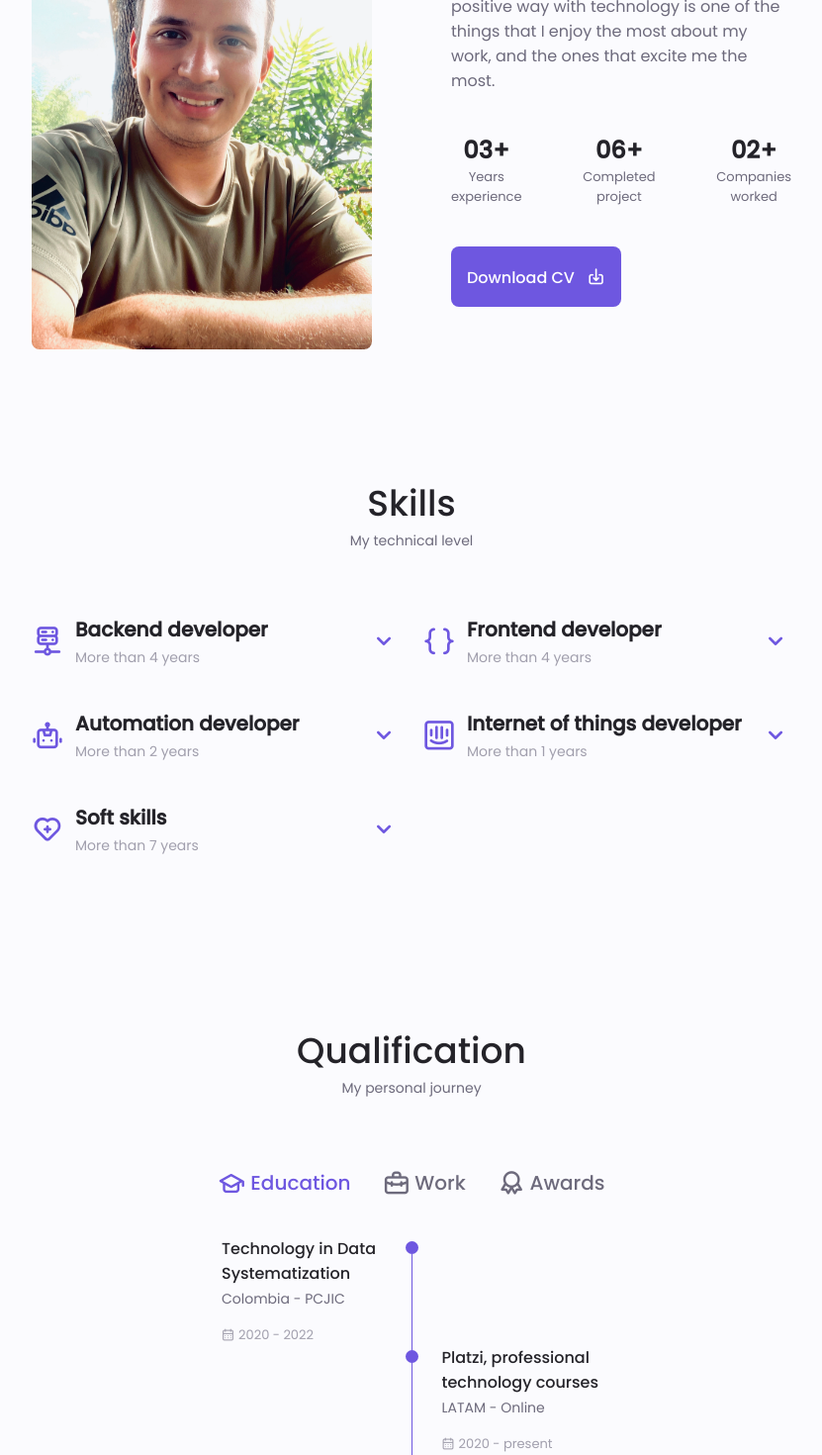
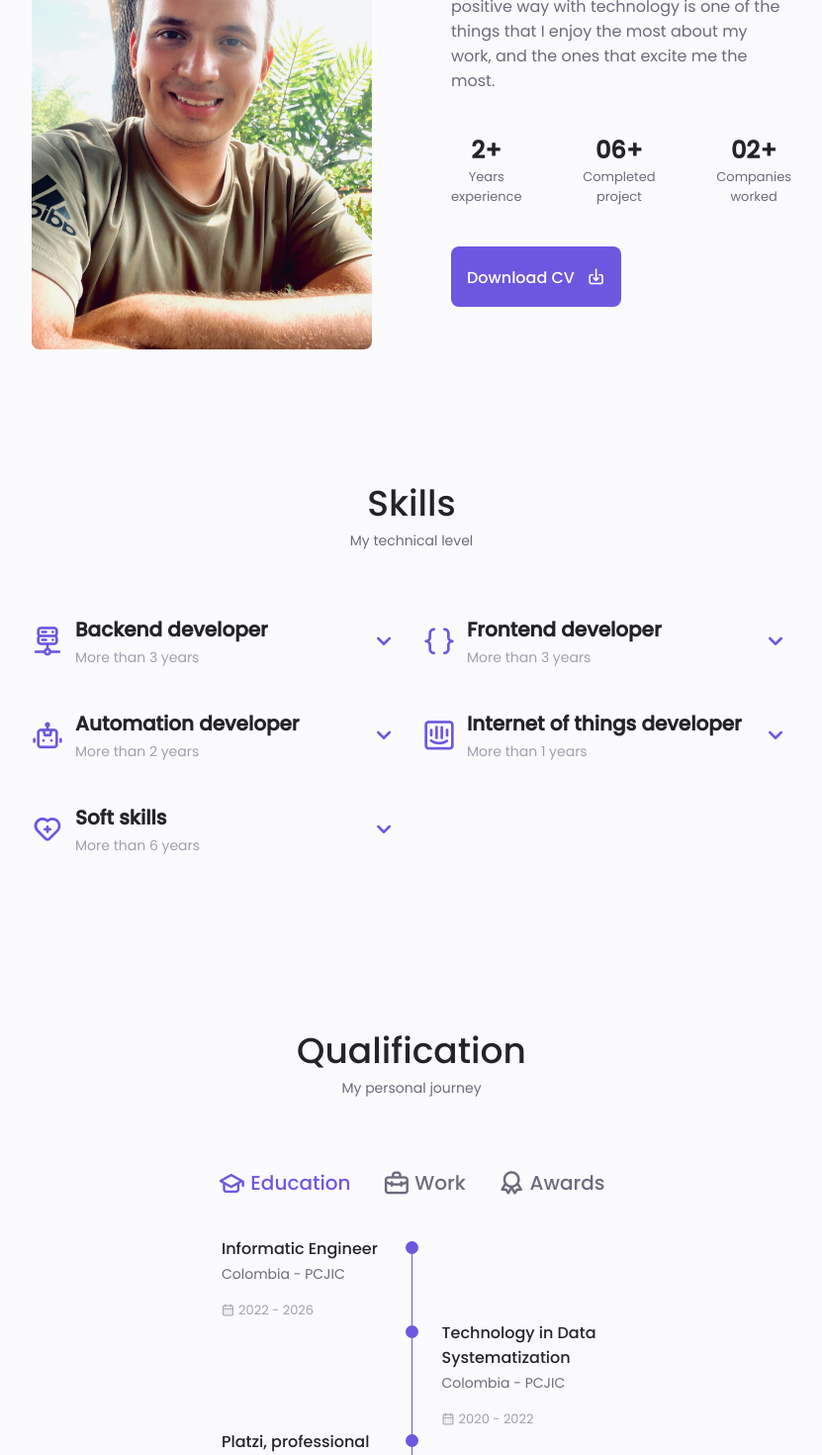
Before and after one commit to Jhonsebastianas/portafolio, a Next.js app: page / in a window 1280 px wide. Shown: the part 1040-2510 px from the top of the page at 99% size, without its empty margins (224-1055 px from the left). Built offline with nearby package versions, Linux system fonts and the light colour scheme.

Commit message:
Optimization of dates, and updating of the profile - 20/09/2022, 11:09 p.m.

```diff
--- a/package.json
+++ b/package.json
@@ -8,6 +8,7 @@
     "start": "next start"
   },
   "dependencies": {
+    "moment": "^2.29.4",
     "next": "^12.0.7",
     "react": "^17.0.2",
     "react-dom": "^17.0.2",
--- a/src/components/sections/AboutNew.jsx
+++ b/src/components/sections/AboutNew.jsx
@@ -1,6 +1,7 @@
-import React from 'react'
-import StyledComponents from 'styled-components'
-import Button from '@components/commons/button'
+import React from 'react';
+import StyledComponents from 'styled-components';
+import Button from '@components/commons/button';
+import moment from 'moment/moment';
 
 const StyledAboutContainer = StyledComponents.div`
     .about__img {
@@ -41,9 +42,13 @@ const StyledAboutContainer = StyledComponents.div`
         display: flex;
         justify-content: center;
     }
-`
+`;
 
 const About = () => {
+
+    const workStartDate = new Date(2019, 2, 14);
+    const yearsWorked = moment().diff(workStartDate, "years");
+
     return (
         <section className="about section" id="about">
             <h2 className="section__title">About Me</h2>
@@ -59,7 +64,7 @@ const About = () => {
 
                     <div className="about__info">
                         <div>
-                            <span className="about__info-title">03+</span>
+                            <span className="about__info-title">{yearsWorked}+</span>
                             <span className="about__info-name">Years <br></br> experience</span>
                         </div>
 
--- a/src/components/sections/Contactme.jsx
+++ b/src/components/sections/Contactme.jsx
@@ -58,10 +58,20 @@ const Contacme = () => {
     const [urlComplete, setUrlComplete] = useState('mailto:jhonsebastianas@gmail.com')
 
     const handledSendMail = () => {
+        const concatCharacter = ['?', '&'];
+        const index = 0;
         let url = 'mailto:jhonsebastianas@gmail.com'
-        if (email) url += `?cc=${email}`
-        if (name || subject) url += `&subject=${[name, subject].join(' - ').replace(' ', '%20')}`
-        if (message) url += `&body=${message.replace(' ', '%20')}`
+        if (email) {
+            url += `${concatCharacter[index]}cc=${email}`;
+            index = 1;
+        }
+        if (name || subject) {
+            url += `${concatCharacter[index]}subject=${[name, subject].join(' - ').replace(' ', '%20')}`;
+            index = 1;
+        }
+        if (message) {
+            url += `${concatCharacter[index]}body=${message.replace(' ', '%20')}`
+        }
 
         setUrlComplete(url)
     }
@@ -84,15 +94,6 @@ const Contacme = () => {
 
             <StyledContactContainer className="contact__container container grid">
                 <div>
-                    <div className="contact__information">
-                        <i className="uil uil-whatsapp contact__icon"></i>
-
-                        <div>
-                            <h3 className="contact__title">Write me</h3>
-                            <span className="contact__subtitle"><a href="https://api.whatsapp.com/send?phone=+573113264747">Send me a message</a></span>
-                        </div>
-                    </div>
-
                     <div className="contact__information">
                         <i className="uil uil-envelope contact__icon"></i>
 
--- a/src/components/sections/Home.jsx
+++ b/src/components/sections/Home.jsx
@@ -101,7 +101,7 @@ const Home = () => {
 
                     <div className="home__data">
                         <h1 className="home__title">Hi, I'am Sebastian</h1>
-                        <h2 className="home__subtitle">Analyst developer</h2>
+                        <h2 className="home__subtitle">Senior Analyst Developer</h2>
                         <p className="home__description">
                             Backend and frontend software developer, with development knowledge in IoT,
                             producing quality work.
--- a/src/constants/qualification-education.js
+++ b/src/constants/qualification-education.js
@@ -1,4 +1,9 @@
 const listQualifications = [
+    {
+        title: 'Informatic Engineer',
+        subtitle: 'Colombia - PCJIC',
+        calendar: '2022 - 2026'
+    },
     {
         title: 'Technology in Data Systematization',
         subtitle: 'Colombia - PCJIC',
--- a/src/constants/qualification-work.js
+++ b/src/constants/qualification-work.js
@@ -1,4 +1,13 @@
 const listWorks = [
+    {
+        title: 'Senior Analyst development',
+        subtitle: 'Quipux S.A.S - Colombia',
+        calendar: '2022 - Present',
+        // Experience
+        company: 'Quipux S.A.S',
+        description: `Software development with Scrum methodology, innovating, creating and implementing
+        technological solutions for the mobility sector in Medellín and Ivory Coast`,
+    },
     {
         title: 'Analyst development',
         subtitle: 'Quipux S.A.S - Colombia',
--- a/src/constants/skills-i-have.js
+++ b/src/constants/skills-i-have.js
@@ -1,7 +1,15 @@
+import moment from "moment";
+
+const yearsWorkAsBackendDeveloper = moment().diff(new Date(2017, 7, 20), 'years');
+const yearsWorkAsFrontendDeveloper = moment().diff(new Date(2017, 12, 20), 'years');
+
+const yearsDevelopingSoftSkills = moment().diff(new Date(2015, 1, 1), 'years');
+
+
 const abilities = [
     {
         title: 'Backend developer',
-        subtitle: 'More than 4 years',
+        subtitle: `More than ${yearsWorkAsBackendDeveloper} years`,
         icon: 'uil-server-network-alt',
         skills: [
             {
@@ -28,7 +36,7 @@ const abilities = [
     },
     {
         title: 'Frontend developer',
-        subtitle: 'More than 4 years',
+        subtitle: `More than ${yearsWorkAsFrontendDeveloper} years`,
         icon: 'uil-brackets-curly',
         skills: [
             {
@@ -93,7 +101,7 @@ const abilities = [
     },
     {
         title: 'Soft skills',
-        subtitle: 'More than 7 years',
+        subtitle: `More than ${yearsDevelopingSoftSkills} years`,
         icon: 'uil-heart-medical',
         skills: [
             {
--- /dev/null
+++ b/src/util/util.js
@@ -0,0 +1,3 @@
+const UTIL = {
+
+}
```
Also changed, not shown: src/util/date-util.js (added, +9 -0 lines), 2 other files (tests, documents, lock files or other folders).
